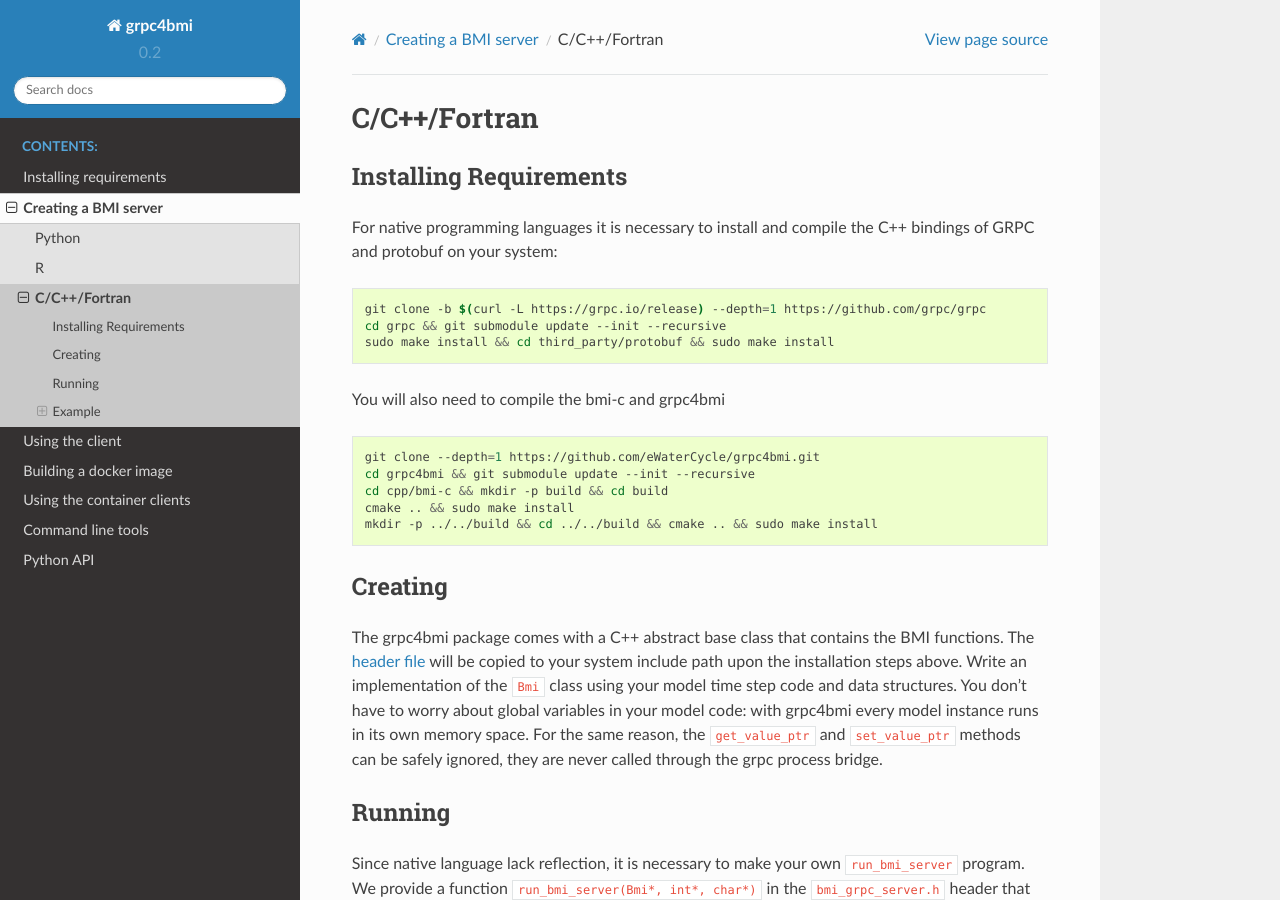
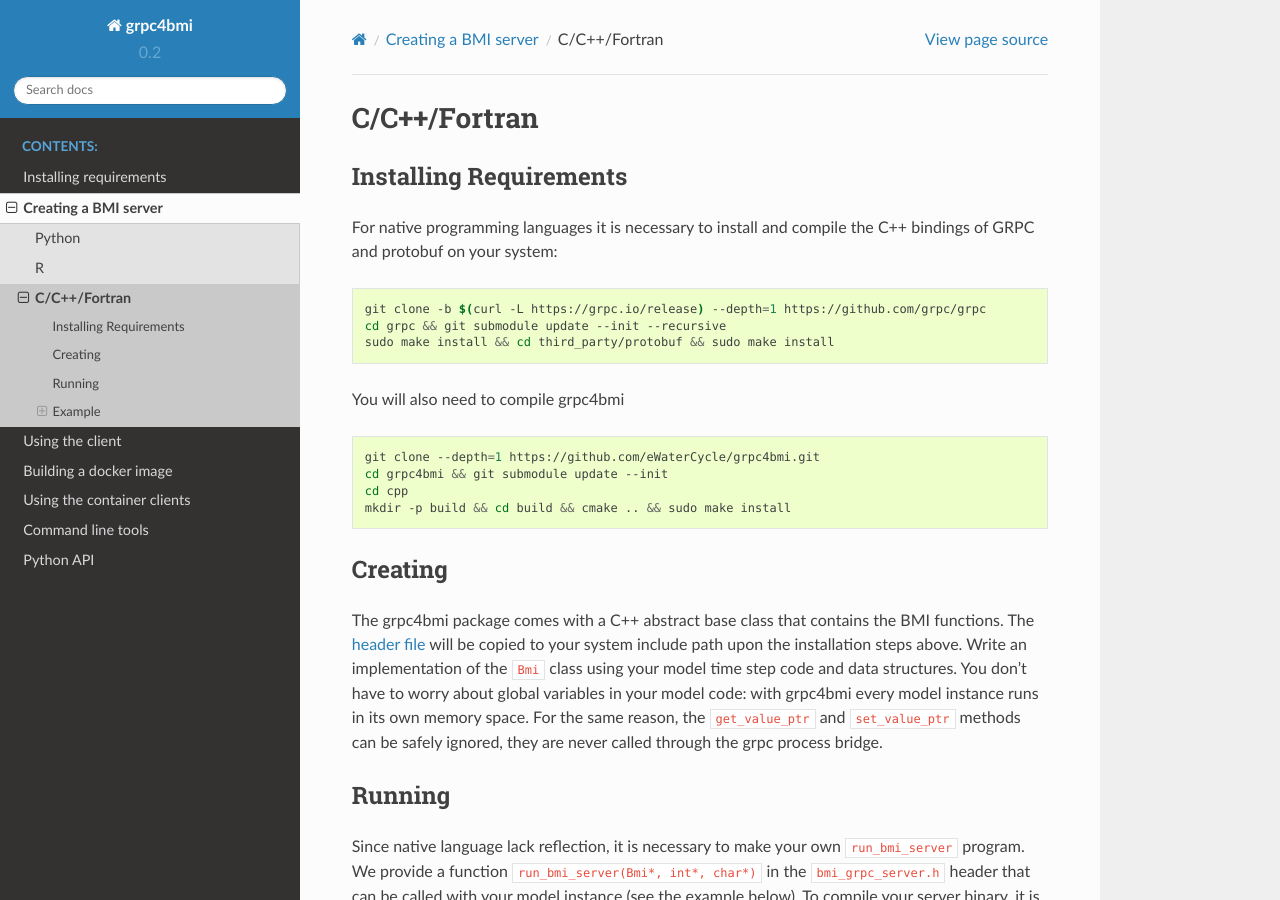
Before and after one commit to eWaterCycle/grpc4bmi, a Sphinx documentation site: the page built from docs/server/Cpp.rst, in a window 1280 px wide and 900 px high. Built offline with Sphinx 7.4.7 and the Read the Docs theme 2.0.0, drawn with Linux system fonts in a browser that asks for light colours.

Commit message:
Update compile instructions for grpc4bmi in c++

```diff
--- a/docs/server/Cpp.rst
+++ b/docs/server/Cpp.rst
@@ -13,15 +13,14 @@ For native programming languages it is necessary to install and compile the C++
     cd grpc && git submodule update --init --recursive
     sudo make install && cd third_party/protobuf && sudo make install
 
-You will also need to compile the bmi-c and grpc4bmi
+You will also need to compile grpc4bmi
 
 .. code-block:: sh
 
     git clone --depth=1 https://github.com/eWaterCycle/grpc4bmi.git
-    cd grpc4bmi && git submodule update --init --recursive
-    cd cpp/bmi-c && mkdir -p build && cd build
-    cmake .. && sudo make install
-    mkdir -p ../../build && cd ../../build && cmake .. && sudo make install
+    cd grpc4bmi && git submodule update --init
+    cd cpp
+    mkdir -p build && cd build && cmake .. && sudo make install
 
 
 Creating
```
